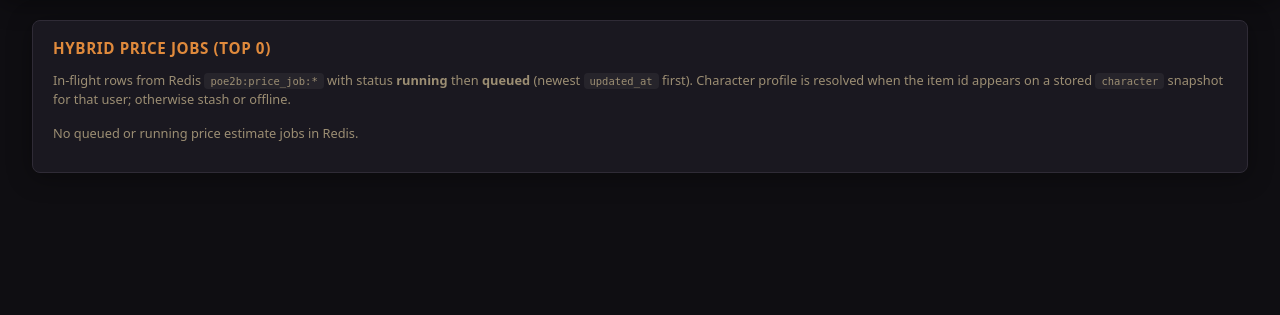
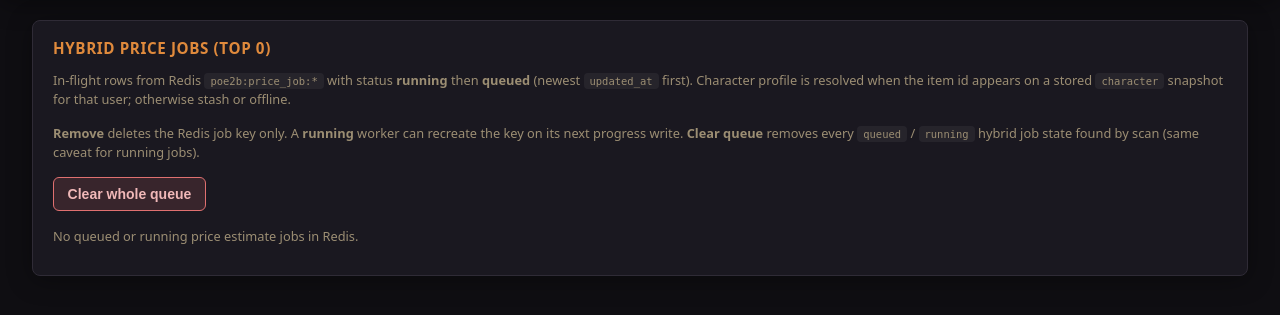
Before and after one commit to dominee/PoE2-butler, a FastAPI app: template admin/app/templates/price_queue.html in a window 1280 px wide. Shown: the part 51-366 px from the top of the page. Run offline with FastAPI, Linux system fonts and the light colour scheme; the template is opened without the code that fills it, so the values that code supplies are empty.

Commit message:
clear queue or items

```diff
--- a/admin/app/main.py
+++ b/admin/app/main.py
@@ -18,6 +18,8 @@ from admin.app.db import enrich_price_queue_rows, list_users, recent_snapshots
 from admin.app.middleware import AdminSecurityHeaders, IPAllowlistMiddleware
 from admin.app.redis_stats import (
     backend_health,
+    clear_inflight_price_estimate_jobs,
+    delete_price_job_key,
     probe_ok,
     top_queued_price_estimate_jobs,
 )
@@ -198,13 +200,44 @@ def _register_routes(app: FastAPI) -> None:
         request: Request,
         session: AdminSession = Depends(_require_session),
     ) -> HTMLResponse:
+        notice = request.query_params.get("notice")
+        cleared_raw = request.query_params.get("n", "0")
+        try:
+            cleared_n = max(0, int(cleared_raw))
+        except ValueError:
+            cleared_n = 0
         rows = await top_queued_price_estimate_jobs(limit=50)
         await enrich_price_queue_rows(rows)
         return TEMPLATES.TemplateResponse(
             request,
             "price_queue.html",
-            {"session": session, "active": "price_queue", "rows": rows},
+            {
+                "session": session,
+                "active": "price_queue",
+                "rows": rows,
+                "notice": notice,
+                "cleared_n": cleared_n,
+            },
         )
+
+    @app.post("/admin/price-queue/remove")
+    async def price_queue_remove(
+        job_id: Annotated[str, Form()],
+        _session: AdminSession = Depends(_require_session),
+    ) -> RedirectResponse:
+        ok, outcome = await delete_price_job_key(job_id)
+        if not ok:
+            return RedirectResponse(url="/admin/price-queue?notice=invalid_job", status_code=303)
+        if outcome == "deleted":
+            return RedirectResponse(url="/admin/price-queue?notice=removed", status_code=303)
+        return RedirectResponse(url="/admin/price-queue?notice=missing", status_code=303)
+
+    @app.post("/admin/price-queue/clear")
+    async def price_queue_clear(
+        _session: AdminSession = Depends(_require_session),
+    ) -> RedirectResponse:
+        n = await clear_inflight_price_estimate_jobs()
+        return RedirectResponse(url=f"/admin/price-queue?notice=cleared&n={n}", status_code=303)
 
     @app.get("/admin/upstream", response_class=HTMLResponse)
     async def upstream(
--- a/admin/app/redis_stats.py
+++ b/admin/app/redis_stats.py
@@ -5,6 +5,7 @@ from __future__ import annotations
 import json
 import pickle
 import time
+import uuid
 from collections import Counter
 from functools import lru_cache
 from typing import Any
@@ -201,6 +202,19 @@ _THROTTLE_TOKENS: tuple[tuple[str, str], ...] = (
 
 _VALID_JOB_STATUS = frozenset({"queued", "running", "completed", "failed"})
 
+PRICE_JOB_KEY_PREFIX = "poe2b:price_job:"
+
+
+def normalize_price_job_id(job_id: str) -> str | None:
+    """Return canonical job id string or None if not a valid UUID."""
+    raw = job_id.strip()
+    if not raw:
+        return None
+    try:
+        return str(uuid.UUID(raw))
+    except ValueError:
+        return None
+
 
 def _decode_json_value(raw: Any) -> dict[str, Any] | None:
     if not raw:
@@ -273,6 +287,49 @@ async def top_queued_price_estimate_jobs(
     running.sort(key=lambda r: r.get("updated_at") or "", reverse=True)
     queued.sort(key=lambda r: r.get("updated_at") or "", reverse=True)
     return (running + queued)[: max(0, limit)]
+
+
+async def delete_price_job_key(job_id: str) -> tuple[bool, str]:
+    """Delete ``poe2b:price_job:{job_id}`` if ``job_id`` is a valid UUID.
+
+    Returns ``(True, "deleted")`` if a key was removed, ``(True, "missing")`` if the
+    id was valid but the key was absent, ``(False, "invalid_job_id")`` otherwise.
+    """
+    jid = normalize_price_job_id(job_id)
+    if jid is None:
+        return False, "invalid_job_id"
+    redis = get_redis()
+    n = await redis.delete(f"{PRICE_JOB_KEY_PREFIX}{jid}")
+    return True, "deleted" if n else "missing"
+
+
+async def clear_inflight_price_estimate_jobs(*, max_scan: int = 20000) -> int:
+    """Delete Redis keys for hybrid jobs with status ``queued`` or ``running`` (SCAN).
+
+    Does not cancel arq workers: a **running** job may recreate its Redis key on the
+    next ``save_job_state`` call.
+    """
+    redis = get_redis()
+    deleted = 0
+    scanned = 0
+    cursor = 0
+    while True:
+        cursor, keys = await redis.scan(cursor=cursor, match=f"{PRICE_JOB_KEY_PREFIX}*", count=400)
+        for k in keys:
+            scanned += 1
+            if scanned > max_scan:
+                break
+            d = _decode_json_value(await redis.get(k))
+            if not d:
+                continue
+            st = d.get("status")
+            if st not in ("queued", "running"):
+                continue
+            await redis.delete(k)
+            deleted += 1
+        if scanned > max_scan or cursor == 0:
+            break
+    return deleted
 
 
 def _chaos_equiv(res: Any) -> float | None:
--- a/admin/app/static/admin.css
+++ b/admin/app/static/admin.css
@@ -328,6 +328,55 @@ button.primary:hover {
   filter: brightness(1.08);
 }
 
+button.danger {
+  padding: 0.5rem 0.85rem;
+  background: rgba(224, 112, 112, 0.15);
+  color: #f0b8b8;
+  border: 1px solid var(--bad);
+  border-radius: 6px;
+  font-weight: 600;
+  cursor: pointer;
+  font-size: 0.875rem;
+}
+
+button.danger:hover {
+  background: rgba(224, 112, 112, 0.28);
+}
+
+.inline-form {
+  display: inline;
+  margin: 0;
+}
+
+.inline-form button {
+  vertical-align: middle;
+}
+
+button.btn-compact {
+  padding: 0.25rem 0.5rem;
+  font-size: 0.8rem;
+}
+
+.table-actions {
+  white-space: nowrap;
+  width: 1%;
+}
+
+.notice-banner {
+  padding: 0.6rem 0.85rem;
+  border-radius: 6px;
+  margin: 0 0 1rem;
+  font-size: 0.875rem;
+  border: 1px solid var(--rule);
+  background: var(--panel-elevated);
+}
+
+.notice-banner.notice-ok {
+  border-color: rgba(108, 189, 122, 0.45);
+  color: #b8e6c0;
+  background: rgba(108, 189, 122, 0.1);
+}
+
 .muted {
   color: var(--ink-muted);
   font-size: 0.8rem;
--- a/admin/app/templates/price_queue.html
+++ b/admin/app/templates/price_queue.html
@@ -9,6 +9,26 @@
     Character profile is resolved when the item id appears on a stored <code>character</code>
     snapshot for that user; otherwise stash or offline.
   </p>
+  <p class="muted" style="margin:0 0 1rem">
+    <strong>Remove</strong> deletes the Redis job key only. A <strong>running</strong> worker can
+    recreate the key on its next progress write. <strong>Clear queue</strong> removes every
+    <code>queued</code> / <code>running</code> hybrid job state found by scan (same caveat for
+    running jobs).
+  </p>
+  {% if notice == "removed" %}
+  <p class="notice-banner notice-ok">Removed that job from Redis.</p>
+  {% elif notice == "missing" %}
+  <p class="notice-banner">No Redis key for that job id (already expired or removed).</p>
+  {% elif notice == "invalid_job" %}
+  <p class="notice-banner error-banner">Invalid job id (must be a UUID).</p>
+  {% elif notice == "cleared" %}
+  <p class="notice-banner notice-ok">Cleared {{ cleared_n }} in-flight job key(s) from Redis.</p>
+  {% endif %}
+  <div class="toolbar-row" style="margin-bottom:1rem">
+    <form method="post" action="/admin/price-queue/clear" class="inline-form" onsubmit="return confirm('Remove all queued and running hybrid price jobs from Redis?');">
+      <button type="submit" class="danger">Clear whole queue</button>
+    </form>
+  </div>
   {% if rows %}
   <div class="table-wrap">
     <table class="data">
@@ -21,6 +41,7 @@
           <th>League</th>
           <th>Updated (UTC)</th>
           <th>Job</th>
+          <th></th>
         </tr>
       </thead>
       <tbody>
@@ -39,6 +60,12 @@
           <td><code>{{ r.league or "—" }}</code></td>
           <td class="muted" style="max-width:12rem;font-size:0.9em">{{ r.updated_at or "—" }}</td>
           <td><code title="{{ r.job_id_full }}">{{ r.job_id_display }}</code></td>
+          <td class="table-actions">
+            <form method="post" action="/admin/price-queue/remove" class="inline-form">
+              <input type="hidden" name="job_id" value="{{ r.job_id_full }}" />
+              <button type="submit" class="input-like btn-compact">Remove</button>
+            </form>
+          </td>
         </tr>
         {% endfor %}
       </tbody>
```
Also changed, not shown: admin/tests/test_price_queue_top.py (+103 -5 lines).
